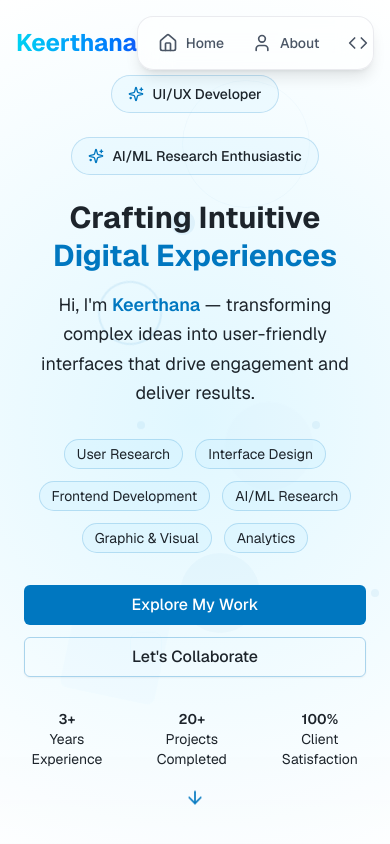
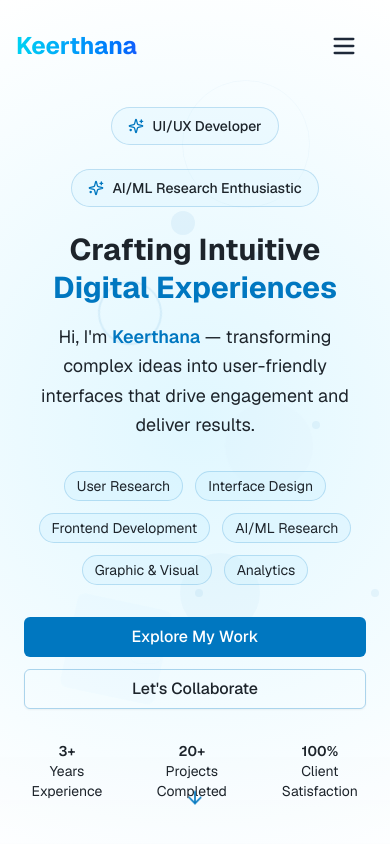
Before and after one commit to KeerthanaGiridharini/Portfolio, a Next.js app: page / in a window 390 px wide. Shown: the top 844 px of the page. Built offline with nearby package versions, Linux system fonts and the light colour scheme.

Commit message:
mobile nav bar

```diff
--- a/components/hero-section.tsx
+++ b/components/hero-section.tsx
@@ -6,7 +6,8 @@ import DarkVeil from "@/components/dark-veil";
 
 export default function HeroSection() {
   return (
-    <section className="relative min-h-screen flex items-center justify-center bg-white overflow-hidden">
+    <section className="relative min-h-screen flex items-center justify-center bg-white overflow-hidden pt-16 md:pt-0">
+
       {/* Blue ray animation */}
 
       <div className="absolute inset-0 w-full h-full"
--- a/components/menu-bar.tsx
+++ b/components/menu-bar.tsx
@@ -1,7 +1,19 @@
 "use client"
+
 import type React from "react"
+import { useState } from "react"
 import { motion, type Variants } from "framer-motion"
-import { Home, User, Code, Briefcase, FolderOpen, MessageSquare, Mail } from "lucide-react"
+import {
+  Home,
+  User,
+  Code,
+  Briefcase,
+  FolderOpen,
+  MessageSquare,
+  Mail,
+  Menu,
+  X,
+} from "lucide-react"
 
 // --- MenuBar Component ---
 
@@ -12,6 +24,7 @@ interface MenuItem {
   gradient: string
   iconColor: string
 }
+
 
 const menuItems: MenuItem[] = [
   {
@@ -67,51 +80,25 @@ const menuItems: MenuItem[] = [
   },
 ]
 
-// Animation variants for different parts of the menu
-const itemVariants: Variants = {
-  initial: { rotateX: 0, opacity: 1 },
-  hover: { rotateX: -90, opacity: 0 },
-}
-
-const backVariants: Variants = {
-  initial: { rotateX: 90, opacity: 0 },
-  hover: { rotateX: 0, opacity: 1 },
-}
-
+// --- Animation Variants (same as your code) ---
+const itemVariants: Variants = { initial: { rotateX: 0, opacity: 1 }, hover: { rotateX: -90, opacity: 0 } }
+const backVariants: Variants = { initial: { rotateX: 90, opacity: 0 }, hover: { rotateX: 0, opacity: 1 } }
 const glowVariants: Variants = {
   initial: { opacity: 0, scale: 0.8 },
-  hover: {
-    opacity: 1,
-    scale: 2,
-    transition: {
-      opacity: { duration: 0.5, ease: [0.4, 0, 0.2, 1] },
-      scale: { duration: 0.5, type: "spring", stiffness: 300, damping: 25 },
-    },
-  },
+  hover: { opacity: 1, scale: 2, transition: { opacity: { duration: 0.5 }, scale: { duration: 0.5 } } },
 }
-
-const navGlowVariants: Variants = {
-  initial: { opacity: 0 },
-  hover: {
-    opacity: 1,
-    transition: {
-      duration: 0.5,
-      ease: [0.4, 0, 0.2, 1],
-    },
-  },
-}
-
-const sharedTransition = {
-  type: "spring" as const,
-  stiffness: 100,
-  damping: 20,
-  duration: 0.5,
-}
+const navGlowVariants: Variants = { initial: { opacity: 0 }, hover: { opacity: 1, transition: { duration: 0.5 } } }
+const sharedTransition = { type: "spring" as const, stiffness: 100, damping: 20, duration: 0.5 }
 
 function MenuBar(): React.JSX.Element {
+  const [isMobileOpen, setIsMobileOpen] = useState(false)
+
   return (
+    <>
+      {/* Desktop Navbar */}
       <motion.nav
-      className="p-2 rounded-2xl bg-white/60 dark:bg-black/60 backdrop-blur-lg border border-gray-200/80 dark:border-gray-800/80 shadow-lg dark:shadow-gray-900/20 relative overflow-hidden"
+        className="hidden md:block p-2 rounded-2xl bg-white/60 dark:bg-black/60 backdrop-blur-lg
+        border border-gray-200/80 dark:border-gray-800/80 shadow-lg dark:shadow-gray-900/20 relative overflow-hidden"
         initial="initial"
         whileHover="hover"
       >
@@ -132,59 +119,76 @@ function MenuBar(): React.JSX.Element {
                 whileHover="hover"
                 initial="initial"
               >
-              {/* Glow effect on hover */}
                 <motion.div
                   className="absolute inset-0 z-0 pointer-events-none rounded-2xl"
                   variants={glowVariants}
-                style={{
-                  background: item.gradient,
-                  opacity: 0,
-                }}
+                  style={{ background: item.gradient, opacity: 0 }}
                 />
-              {/* Front-facing menu item */}
                 <motion.a
                   href={item.href}
-                className="flex items-center gap-2 px-3 py-2 relative z-10 bg-transparent text-gray-600 dark:text-gray-300 group-hover:text-gray-900 dark:group-hover:text-white transition-colors rounded-xl text-sm"
+                  className="flex items-center gap-2 px-3 py-2 relative z-10
+                  text-gray-600 dark:text-gray-300 group-hover:text-gray-900
+                  dark:group-hover:text-white transition-colors rounded-xl text-sm"
                   variants={itemVariants}
                   transition={sharedTransition}
-                style={{
-                  transformStyle: "preserve-3d",
-                  transformOrigin: "center bottom",
-                }}
+                  style={{ transformStyle: "preserve-3d", transformOrigin: "center bottom" }}
                   onClick={(e) => {
                     e.preventDefault()
-                  const target = document.querySelector(item.href)
-                  target?.scrollIntoView({ behavior: "smooth" })
+                    document.querySelector(item.href)?.scrollIntoView({ behavior: "smooth" })
                   }}
                 >
-                <span className={`transition-colors duration-300 ${item.iconColor}`}>{item.icon}</span>
-                <span className="font-medium">{item.label}</span>
-              </motion.a>
-              {/* Back-facing menu item for the 3D flip effect */}
-              <motion.a
-                href={item.href}
-                className="flex items-center gap-2 px-3 py-2 absolute inset-0 z-10 bg-transparent text-gray-600 dark:text-gray-300 group-hover:text-gray-900 dark:group-hover:text-white transition-colors rounded-xl text-sm"
-                variants={backVariants}
-                transition={sharedTransition}
-                style={{
-                  transformStyle: "preserve-3d",
-                  transformOrigin: "center top",
-                  transform: "rotateX(90deg)",
-                }}
-                onClick={(e) => {
-                  e.preventDefault()
-                  const target = document.querySelector(item.href)
-                  target?.scrollIntoView({ behavior: "smooth" })
-                }}
-              >
-                <span className={`transition-colors duration-300 ${item.iconColor}`}>{item.icon}</span>
-                <span className="font-medium">{item.label}</span>
+                  <span className={item.iconColor}>{item.icon}</span>
+                  <span>{item.label}</span>
                 </motion.a>
               </motion.div>
             </motion.li>
           ))}
         </ul>
       </motion.nav>
+
+      {/* Mobile Hamburger */}
+      <div className="md:hidden flex items-center justify-between p-4">
+        <button
+          onClick={() => setIsMobileOpen(!isMobileOpen)}
+          className="text-gray-800 dark:text-gray-200"
+        >
+          {isMobileOpen ? <X className="h-7 w-7" /> : <Menu className="h-7 w-7" />}
+        </button>
+      </div>
+
+{/* Mobile Side Drawer */}
+{isMobileOpen && (
+  <>
+    {/* Dark Overlay */}
+    <div
+      className="fixed inset-0 bg-black/40 z-40"
+      onClick={() => setIsMobileOpen(false)}
+    />
+
+    {/* Side Nav */}
+    <div
+      className="fixed top-0 left-0 h-full w-64 z-50 shadow-lg p-6 flex flex-col gap-6
+      bg-white dark:bg-gray-900 bg-opacity-100 backdrop-blur-md"
+    >
+      {menuItems.map((item) => (
+        <button
+          key={item.label}
+          className="flex items-center gap-3 text-gray-800 dark:text-gray-200 hover:text-blue-600"
+          onClick={() => {
+            setIsMobileOpen(false)
+            document.querySelector(item.href)?.scrollIntoView({ behavior: "smooth" })
+          }}
+        >
+          {item.icon}
+          {item.label}
+        </button>
+      ))}
+    </div>
+  </>
+)}
+
+
+    </>
   )
 }
 
--- a/components/navigation.tsx
+++ b/components/navigation.tsx
@@ -156,37 +156,48 @@ export default function Navigation() {
           </button>
         </div>
 
-        {/* Mobile Navigation */}
+        {/* Mobile Menu Button */}
+<button
+  className="md:hidden"
+  onClick={() => setIsMobileMenuOpen(!isMobileMenuOpen)}
+  aria-label="Toggle menu"
+>
+  {isMobileMenuOpen ? (
+    <X className="h-6 w-6 text-gray-900 dark:text-white" />
+  ) : (
+    <Menu className="h-6 w-6 text-gray-900 dark:text-white" />
+  )}
+</button>
+
+{/* Mobile Side Menu */}
 {isMobileMenuOpen && (
-          <div className="md:hidden bg-white/90 backdrop-blur-md border-t border-border">
-            <div className="py-4 space-y-2">
-              {navItems.map((item) => {
-                const isActive = activeSection === item.href;
-                return (
+  <>
+    {/* Overlay */}
+    <div
+      className="fixed inset-0 bg-black/40 z-40"
+      onClick={() => setIsMobileMenuOpen(false)}
+    />
+
+    {/* Drawer */}
+    <div className="fixed top-0 left-0 h-full w-64 bg-white dark:bg-gray-950 shadow-lg z-50 transform transition-transform duration-300 animate-slide-in">
+      <nav className="px-6 py-6 flex flex-col space-y-6">
+        {navItems.map((item) => (
   <button
     key={item.name}
     onClick={() => scrollToSection(item.href)}
-                    className={`block w-full text-left px-4 py-2 rounded-md transition-all duration-300 ${
-                      isActive
-                        ? "text-primary bg-primary/10 shadow-md ring-2 ring-primary/30 scale-105"
-                        : "text-foreground hover:text-primary hover:bg-muted hover:scale-105"
-                    }`}
+    className="text-left flex items-center text-gray-700 dark:text-gray-300 hover:text-blue-600 dark:hover:text-blue-400 transition-colors"
   >
     {item.name}
   </button>
-                );
-              })}
-              <div className="px-4 pt-2">
-                <Button
-                  onClick={() => scrollToSection("#contact")}
-                  className="w-full bg-primary hover:bg-primary/90 text-primary-foreground rounded-md"
-                >
-                  Hire Me
-                </Button>
+))}
+
+
+
+      </nav>
     </div>
-            </div>
-          </div>
+  </>
 )}
+
       </div>
     </nav>
   );
```
Lines whose indentation alone changed are shown as unchanged.
